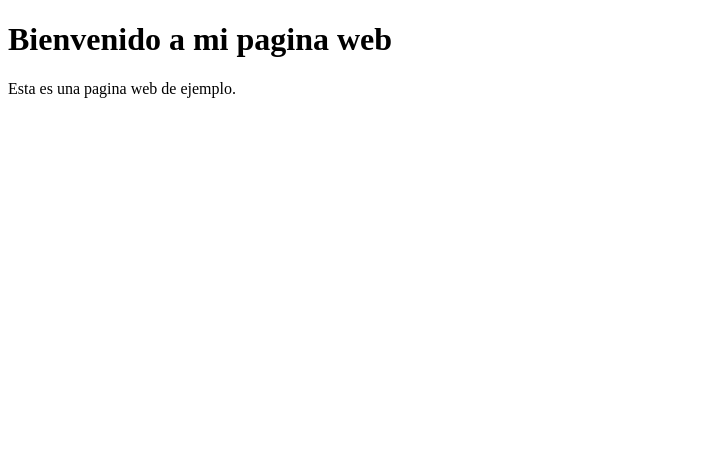
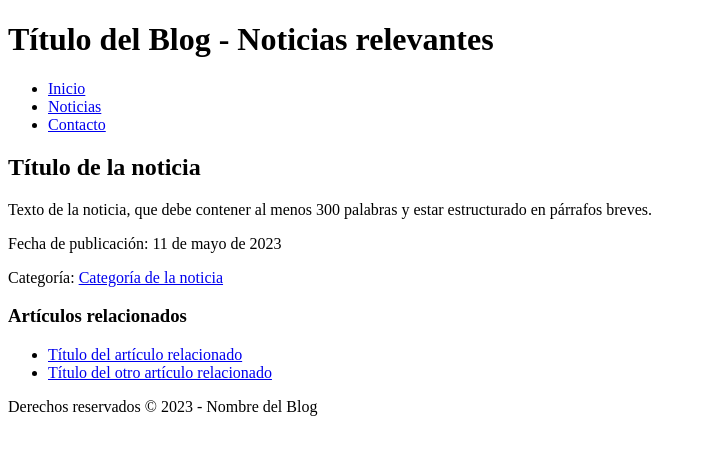
Before and after one commit to oscarpaisa/mi-web, a plain HTML site: page index.html in a window 1280 px wide. Shown: the whole page, without its empty margins (0-706 px from the left). Drawn offline with Linux system fonts and the light colour scheme.

Commit message:
actualizacion

```diff
--- a/index.html
+++ b/index.html
@@ -1,11 +1,43 @@
 <!DOCTYPE html>
-<html>
-  <head>
-    <title>Mi pagina web</title>
-    <link rel="stylesheet" type="text/css" href="estilos.css">
-  </head>
-  <body>
-    <h1>Bienvenido a mi pagina web</h1>
-    <p>Esta es una pagina web de ejemplo.</p>
-  </body>
+<html lang="es">
+<head>
+    <meta charset="UTF-8">
+    <title>Título del Blog - Noticias relevantes</title>
+    <meta name="description" content="Breve descripción del blog de noticias">
+    <meta name="keywords" content="noticias, actualidad, información, blog">
+    <meta name="viewport" content="width=device-width, initial-scale=1.0">
+    <link rel="stylesheet" href="estilos.css">
+</head>
+<body>
+    <header>
+        <h1>Título del Blog - Noticias relevantes</h1>
+        <nav>
+            <ul>
+                <li><a href="#">Inicio</a></li>
+                <li><a href="#">Noticias</a></li>
+                <li><a href="#">Contacto</a></li>
+            </ul>
+        </nav>
+    </header>
+    <main>
+        <article>
+            <h2>Título de la noticia</h2>
+            <p>Texto de la noticia, que debe contener al menos 300 palabras y estar estructurado en párrafos breves.</p>
+            <footer>
+                <p>Fecha de publicación: <time datetime="2023-05-11">11 de mayo de 2023</time></p>
+                <p>Categoría: <a href="#">Categoría de la noticia</a></p>
+            </footer>
+        </article>
+        <aside>
+            <h3>Artículos relacionados</h3>
+            <ul>
+                <li><a href="#">Título del artículo relacionado</a></li>
+                <li><a href="#">Título del otro artículo relacionado</a></li>
+            </ul>
+        </aside>
+    </main>
+    <footer>
+        <p>Derechos reservados &copy; 2023 - Nombre del Blog</p>
+    </footer>
+</body>
 </html>
```
